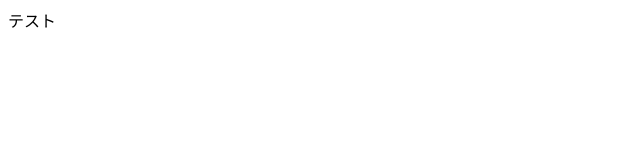
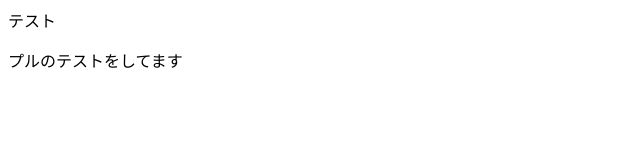
Before and after one commit to haru977/git-test, a plain HTML site: page index.html in a window 1280 px wide. Shown: the whole page, without its empty margins (0-640 px from the left). Drawn offline with Linux system fonts and the light colour scheme.

Commit message:
Update index.html

```diff
--- a/index.html
+++ b/index.html
@@ -1 +1,2 @@
 <p>テスト</p>
+<p>プルのテストをしてます</p>
```
